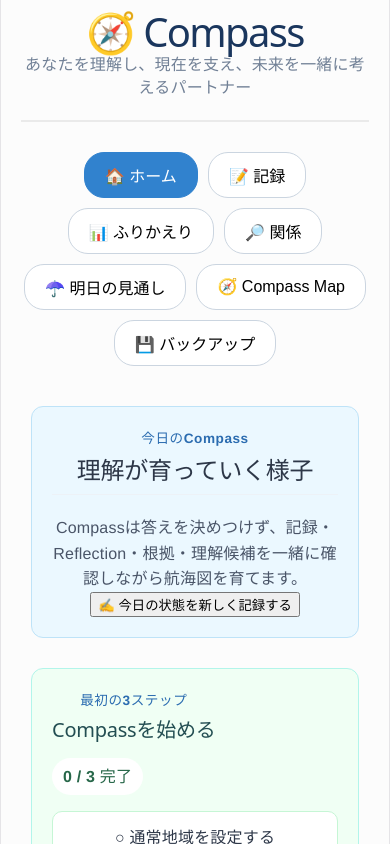
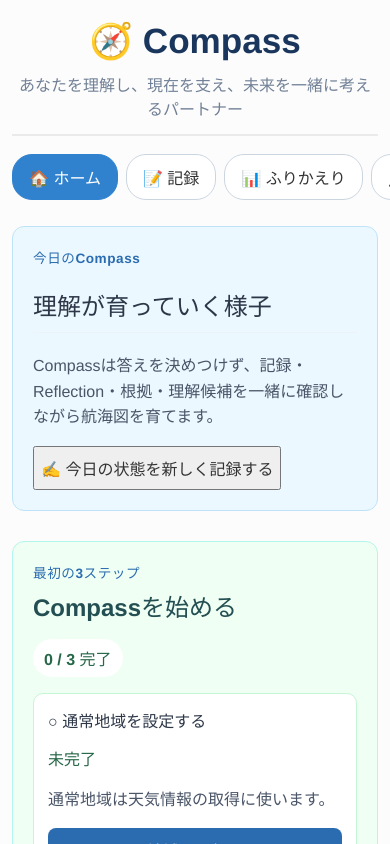
Before and after one commit to compassmaster/Compass, a React (Vite) app: page / in a window 390 px wide. Shown: the top 844 px of the page. Built offline with nearby package versions, Linux system fonts and the light colour scheme.

Commit message:
fix: improve responsive navigation and layouts

```diff
--- a/src/app/App.css
+++ b/src/app/App.css
@@ -41,6 +41,7 @@
 }
 
 .tab-button {
+  min-height: 44px;
   padding: 10px 20px;
   border: 1px solid #cbd5e0;
   border-radius: 20px;
@@ -48,6 +49,12 @@
   cursor: pointer;
   font-size: 1rem;
   transition: all 0.2s;
+  white-space: nowrap;
+}
+
+.tab-button:focus-visible {
+  outline: 3px solid #f6ad55;
+  outline-offset: 2px;
 }
 
 .active-tab {
@@ -60,3 +67,44 @@
 .app-main {
   padding: 10px;
 }
+
+@media (max-width: 600px) {
+  .app-container {
+    width: 100%;
+    padding: 12px;
+  }
+
+  .app-header {
+    margin-bottom: 16px;
+    padding: 8px 4px 14px;
+  }
+
+  .app-title {
+    font-size: clamp(1.75rem, 9vw, 2.25rem);
+  }
+
+  .app-subtitle {
+    overflow-wrap: anywhere;
+  }
+
+  .app-nav {
+    flex-wrap: nowrap;
+    justify-content: flex-start;
+    gap: 8px;
+    margin: 0 -12px 18px;
+    padding: 2px 12px 8px;
+    overflow-x: auto;
+    overscroll-behavior-inline: contain;
+    scrollbar-width: thin;
+    -webkit-overflow-scrolling: touch;
+  }
+
+  .tab-button {
+    flex: 0 0 auto;
+    padding: 10px 16px;
+  }
+
+  .app-main {
+    padding: 0;
+  }
+}
--- a/src/app/App.tsx
+++ b/src/app/App.tsx
@@ -214,28 +214,31 @@ export function App() {
         <p className="app-subtitle">あなたを理解し、現在を支え、未来を一緒に考えるパートナー</p>
       </header>
 
-      <nav className="app-nav">
+      <nav className="app-nav" aria-label="主要画面">
         <button
           className={`tab-button ${activeTab === 'home' ? 'active-tab' : ''}`}
+          aria-current={activeTab === 'home' ? 'page' : undefined}
           onClick={() => setActiveTab('home')}
         >
           🏠 ホーム
         </button>
         <button
           className={`tab-button ${activeTab === 'log' ? 'active-tab' : ''}`}
+          aria-current={activeTab === 'log' ? 'page' : undefined}
           onClick={() => setActiveTab('log')}
         >
           📝 記録
         </button>
-        <button className={`tab-button ${activeTab === 'weeklySummary' ? 'active-tab' : ''}`} onClick={() => setActiveTab('weeklySummary')}>
+        <button className={`tab-button ${activeTab === 'weeklySummary' ? 'active-tab' : ''}`} aria-current={activeTab === 'weeklySummary' ? 'page' : undefined} onClick={() => setActiveTab('weeklySummary')}>
           📊 ふりかえり
         </button>
-        <button className={`tab-button ${activeTab === 'relationships' ? 'active-tab' : ''}`} onClick={() => setActiveTab('relationships')}>
+        <button className={`tab-button ${activeTab === 'relationships' ? 'active-tab' : ''}`} aria-current={activeTab === 'relationships' ? 'page' : undefined} onClick={() => setActiveTab('relationships')}>
           🔎 関係
         </button>
-        <button className={`tab-button ${activeTab === 'prediction' ? 'active-tab' : ''}`} onClick={() => setActiveTab('prediction')}>☂️ 明日の見通し</button>
+        <button className={`tab-button ${activeTab === 'prediction' ? 'active-tab' : ''}`} aria-current={activeTab === 'prediction' ? 'page' : undefined} onClick={() => setActiveTab('prediction')}>☂️ 明日の見通し</button>
         <button
           className={`tab-button ${activeTab === 'compassMap' ? 'active-tab' : ''}`}
+          aria-current={activeTab === 'compassMap' ? 'page' : undefined}
           onClick={() => {
             refreshUserModelUpdateCandidates();
             refreshResolvedFormalUserModel();
@@ -244,7 +247,7 @@ export function App() {
         >
           🧭 Compass Map
         </button>
-        <button className={`tab-button ${activeTab === 'backup' ? 'active-tab' : ''}`} onClick={() => setActiveTab('backup')}>
+        <button className={`tab-button ${activeTab === 'backup' ? 'active-tab' : ''}`} aria-current={activeTab === 'backup' ? 'page' : undefined} onClick={() => setActiveTab('backup')}>
           💾 バックアップ
         </button>
       </nav>
--- a/src/features/backup/components/BackupPanel.css
+++ b/src/features/backup/components/BackupPanel.css
@@ -12,3 +12,10 @@
 .preview-ok { color: #047857; font-weight: 700; }
 .preview-error, .preview-errors { color: #b91c1c; }
 .preview-warnings { color: #92400e; }
+@media (max-width: 600px) {
+  .backup-panel { padding: 1rem; }
+  .backup-actions > *, .backup-confirm > * { width: 100%; }
+  .backup-file { justify-content: center; min-height: 44px; }
+  .backup-preview dl div { grid-template-columns: 1fr; }
+  .backup-preview dd { margin-left: 0; overflow-wrap: anywhere; }
+}
--- a/src/features/compass-map/components/MapTab.css
+++ b/src/features/compass-map/components/MapTab.css
@@ -228,3 +228,9 @@
   border-top: 1px solid #e2e8f0;
   padding-top: 18px;
 }
+
+@media (max-width: 600px) {
+  .map-grid { grid-template-columns: 1fr; gap: 12px; }
+  .formal-map-section { padding: 12px; }
+  .formal-map-summary { min-width: 0; width: 100%; }
+}
--- a/src/features/daily-log/components/DailyLogList.css
+++ b/src/features/daily-log/components/DailyLogList.css
@@ -50,3 +50,11 @@
 .log-actions .secondary { background:#64748b; }.log-actions .danger { background:#b91c1c; }
 .edit-form { display:grid; gap:12px; }.edit-form label { display:grid; gap:5px; font-weight:600; }.edit-form input,.edit-form select,.edit-form textarea { padding:9px; border:1px solid #cbd5e0; border-radius:5px; font:inherit; }.edit-form textarea { min-height:90px; }
 .confirm-backdrop { position:fixed; inset:0; z-index:10; display:grid; place-items:center; padding:20px; background:rgba(15,23,42,.55); }.confirm-dialog { width:min(460px,100%); padding:24px; border-radius:12px; background:#fff; }.confirm-dialog dl div { display:flex; gap:16px; }.confirm-dialog dt { font-weight:700; min-width:5em; }.confirm-dialog dd { margin:0; }
+@media (max-width: 600px) {
+  .log-card, .confirm-dialog { padding:16px; }
+  .log-header { flex-direction:column; gap:8px; }
+  .log-actions { flex-wrap:wrap; }
+  .log-actions button { flex:1 1 8rem; min-height:44px; }
+  .confirm-dialog dl div { display:grid; gap:4px; }
+  .confirm-dialog dd { overflow-wrap:anywhere; }
+}
--- a/src/features/daily-log/components/LogTab.css
+++ b/src/features/daily-log/components/LogTab.css
@@ -96,3 +96,10 @@
 .sleep-record-summary {
   font-weight: 600;
 }
+
+@media (max-width: 600px) {
+  .log-form { padding: 16px; }
+  .scale-container { flex-wrap: wrap; }
+  .scale-button { flex-basis: calc(33.333% - 10px); min-height: 44px; }
+  .submit-button { min-height: 44px; }
+}
--- a/src/features/relationship-explorer/components/RelationshipExplorerTab.css
+++ b/src/features/relationship-explorer/components/RelationshipExplorerTab.css
@@ -23,4 +23,4 @@
 .relationship-stats dt { color: #718096; font-size: .77rem; }
 .relationship-stats dd { margin: 3px 0 0; font-weight: 700; }
 .relationship-card details { margin-top: 14px; color: #4a5568; font-size: .82rem; overflow-wrap: anywhere; }
-@media (max-width: 560px) { .relationship-stats { grid-template-columns: 1fr; } }
+@media (max-width: 560px) { .relationship-grid, .relationship-stats { grid-template-columns: 1fr; } .relationship-header button { min-height: 44px; } }
--- a/src/index.css
+++ b/src/index.css
@@ -1,111 +1,73 @@
 :root {
-  --text: #6b6375;
-  --text-h: #08060d;
-  --bg: #fff;
-  --border: #e5e4e7;
-  --code-bg: #f4f3ec;
-  --accent: #aa3bff;
-  --accent-bg: rgba(170, 59, 255, 0.1);
-  --accent-border: rgba(170, 59, 255, 0.5);
-  --social-bg: rgba(244, 243, 236, 0.5);
-  --shadow:
-    rgba(0, 0, 0, 0.1) 0 10px 15px -3px, rgba(0, 0, 0, 0.05) 0 4px 6px -2px;
-
-  --sans: system-ui, 'Segoe UI', Roboto, sans-serif;
-  --heading: system-ui, 'Segoe UI', Roboto, sans-serif;
-  --mono: ui-monospace, Consolas, monospace;
-
-  font: 18px/145% var(--sans);
-  letter-spacing: 0.18px;
-  color-scheme: light dark;
-  color: var(--text);
-  background: var(--bg);
+  font-family: "Helvetica Neue", Arial, system-ui, sans-serif;
+  color: #333;
+  background: #fcfcfc;
   font-synthesis: none;
   text-rendering: optimizeLegibility;
   -webkit-font-smoothing: antialiased;
   -moz-osx-font-smoothing: grayscale;
-
-  @media (max-width: 1024px) {
-    font-size: 16px;
-  }
+  color-scheme: light;
 }
 
-@media (prefers-color-scheme: dark) {
-  :root {
-    --text: #9ca3af;
-    --text-h: #f3f4f6;
-    --bg: #16171d;
-    --border: #2e303a;
-    --code-bg: #1f2028;
-    --accent: #c084fc;
-    --accent-bg: rgba(192, 132, 252, 0.15);
-    --accent-border: rgba(192, 132, 252, 0.5);
-    --social-bg: rgba(47, 48, 58, 0.5);
-    --shadow:
-      rgba(0, 0, 0, 0.4) 0 10px 15px -3px, rgba(0, 0, 0, 0.25) 0 4px 6px -2px;
-  }
+*,
+*::before,
+*::after {
+  box-sizing: border-box;
+}
 
-  #social .button-icon {
-    filter: invert(1) brightness(2);
-  }
+html {
+  min-width: 0;
+  overflow-x: clip;
+  background: #fcfcfc;
+}
+
+body {
+  min-width: 0;
+  margin: 0;
+  overflow-wrap: anywhere;
 }
 
 #root {
-  width: 1126px;
-  max-width: 100%;
-  margin: 0 auto;
-  text-align: center;
-  border-inline: 1px solid var(--border);
+  min-width: 0;
   min-height: 100svh;
-  display: flex;
-  flex-direction: column;
-  box-sizing: border-box;
 }
 
-body {
-  margin: 0;
+button,
+input,
+select,
+textarea {
+  max-width: 100%;
+  color: inherit;
+  font: inherit;
 }
 
-h1,
-h2 {
-  font-family: var(--heading);
-  font-weight: 500;
-  color: var(--text-h);
+button,
+input:not([type='checkbox']):not([type='radio']):not([type='hidden']),
+select {
+  min-height: 44px;
 }
 
-h1 {
-  font-size: 56px;
-  letter-spacing: -1.68px;
-  margin: 32px 0;
-  @media (max-width: 1024px) {
-    font-size: 36px;
-    margin: 20px 0;
-  }
-}
-h2 {
-  font-size: 24px;
-  line-height: 118%;
-  letter-spacing: -0.24px;
-  margin: 0 0 8px;
-  @media (max-width: 1024px) {
-    font-size: 20px;
-  }
-}
-p {
-  margin: 0;
+img,
+svg,
+canvas,
+video {
+  max-width: 100%;
+  height: auto;
 }
 
+pre,
 code,
-.counter {
-  font-family: var(--mono);
-  display: inline-flex;
-  border-radius: 4px;
-  color: var(--text-h);
+samp {
+  max-width: 100%;
+  white-space: pre-wrap;
+  overflow-wrap: anywhere;
 }
 
-code {
-  font-size: 15px;
-  line-height: 135%;
-  padding: 4px 8px;
-  background: var(--code-bg);
+fieldset,
+article,
+section,
+details,
+dl,
+div {
+  min-width: 0;
 }
```
Also changed, not shown: package.json (+1 -1 lines), scripts/test-responsive-layout.ts (added, +34 -0 lines), 4 other files (tests, documents, lock files or other folders).
